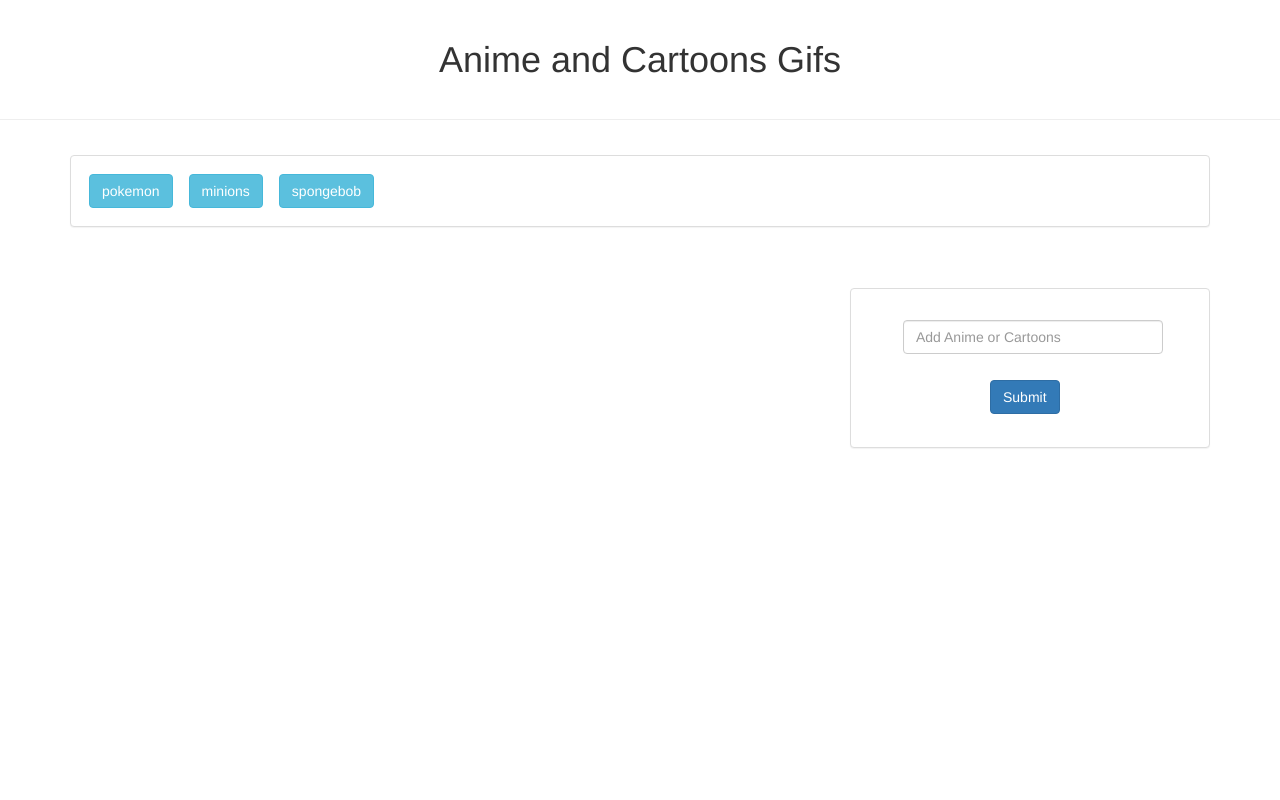
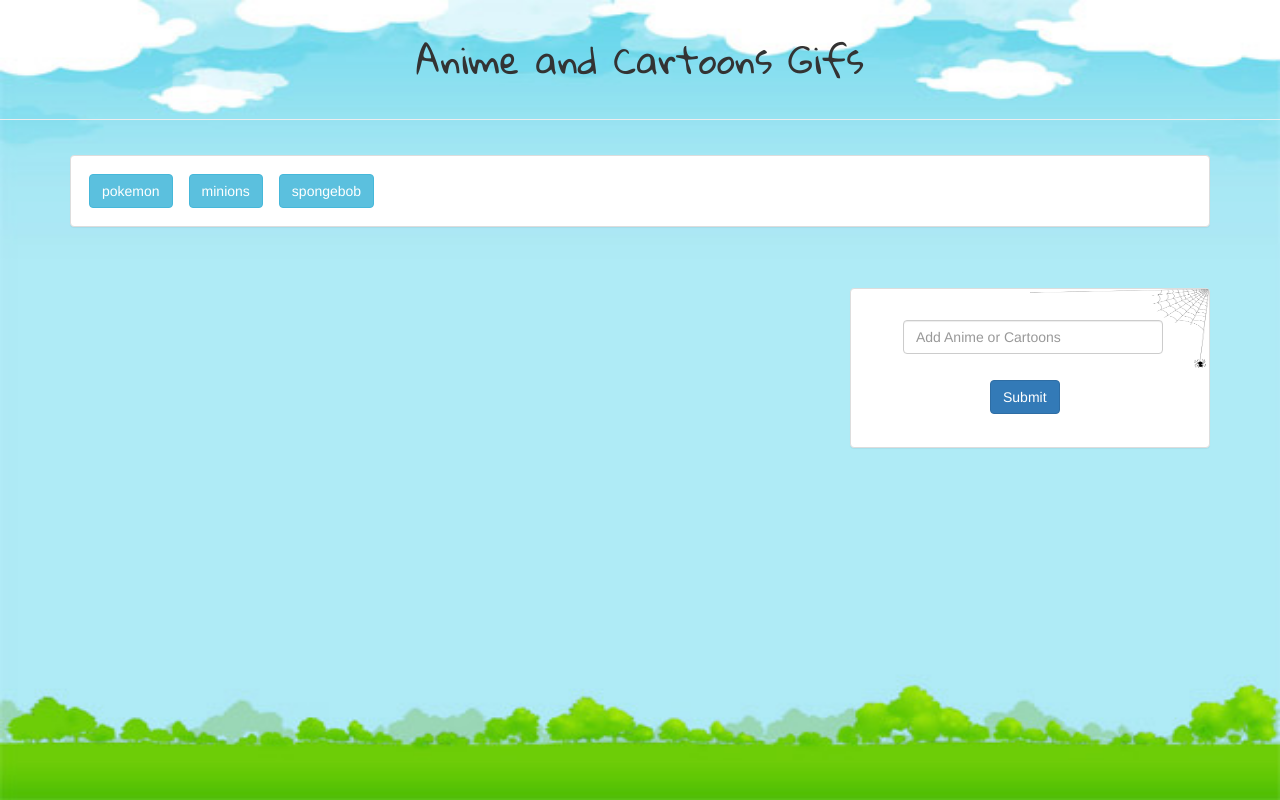
Before and after one commit to bavely/GifTastic, a plain HTML site: page index.html in a window 1280 px wide. Drawn offline with nearby package versions, Linux system fonts and the light colour scheme.

Commit message:
new04/24

```diff
--- a/assets/css/style.css
+++ b/assets/css/style.css
@@ -1,3 +1,13 @@
+
+
+body{
+
+	background-image: url("../images/background.jpg");
+	background-repeat: no-repeat;
+    background-attachment: fixed;
+    background-size:100% 100%;
+
+}
 
 .div2{
 
@@ -59,4 +69,13 @@ h1{
 
     position: relative;
     bottom: 20px;
+    font-family: 'Gloria Hallelujah', cursive;
 }
+
+.formArea{
+
+	background-image: url("../images/smallbg.gif");
+	background-repeat: no-repeat;
+    background-size:50% 50%;
+    background-position: right top;
+}
--- a/assets/javascript/app.js
+++ b/assets/javascript/app.js
@@ -36,7 +36,6 @@ $(".submitBtn").click(function(event){
 //Adding new gif by clicking button.
 function displayGif(){
 
-$(".getGif").click(function(){
 
 		$(".gifsArea").empty();
 
@@ -53,8 +52,6 @@ $(".getGif").click(function(){
 
     //Adding Gifs loop.
 		for (var i = 0; i < response.data.length; i++) {
-
-
 
 			var gifImg = $("<img>");
 			gifImg.addClass("gif-image ");
@@ -76,9 +73,7 @@ $(".getGif").click(function(){
 		}
  		moveStop();
 		});
-});
 }
-
 
 // Gif moving and stop function.
 function moveStop(){
--- a/index.html
+++ b/index.html
@@ -2,18 +2,14 @@
 <html>
 <head>
 <title>Anime and Cartoons Gifs</title>
-
+<link href="https://fonts.googleapis.com/css?family=Gloria+Hallelujah" rel="stylesheet">
 <!-- Latest compiled and minified CSS -->
 <link rel="stylesheet" href="https://maxcdn.bootstrapcdn.com/bootstrap/3.3.7/css/bootstrap.min.css" integrity="sha384-BVYiiSIFeK1dGmJRAkycuHAHRg32OmUcww7on3RYdg4Va+PmSTsz/K68vbdEjh4u" crossorigin="anonymous">
-
 <script src="https://ajax.googleapis.com/ajax/libs/jquery/3.2.1/jquery.min.js"></script>
-
 <link rel="stylesheet" type="text/css" href="assets/css/style.css">
-
 </head>
 <body>
 	<div class="container-fluid page-header text-center"><h1>Anime and Cartoons Gifs</h1></div>
-
 	<div class="container">
 		<div class="row">
 			<div class="col-md-12">
```
Also changed, not shown: assets/images/background.jpg (added), assets/images/smallbg.gif (added). Lines whose indentation alone changed are shown as unchanged.
